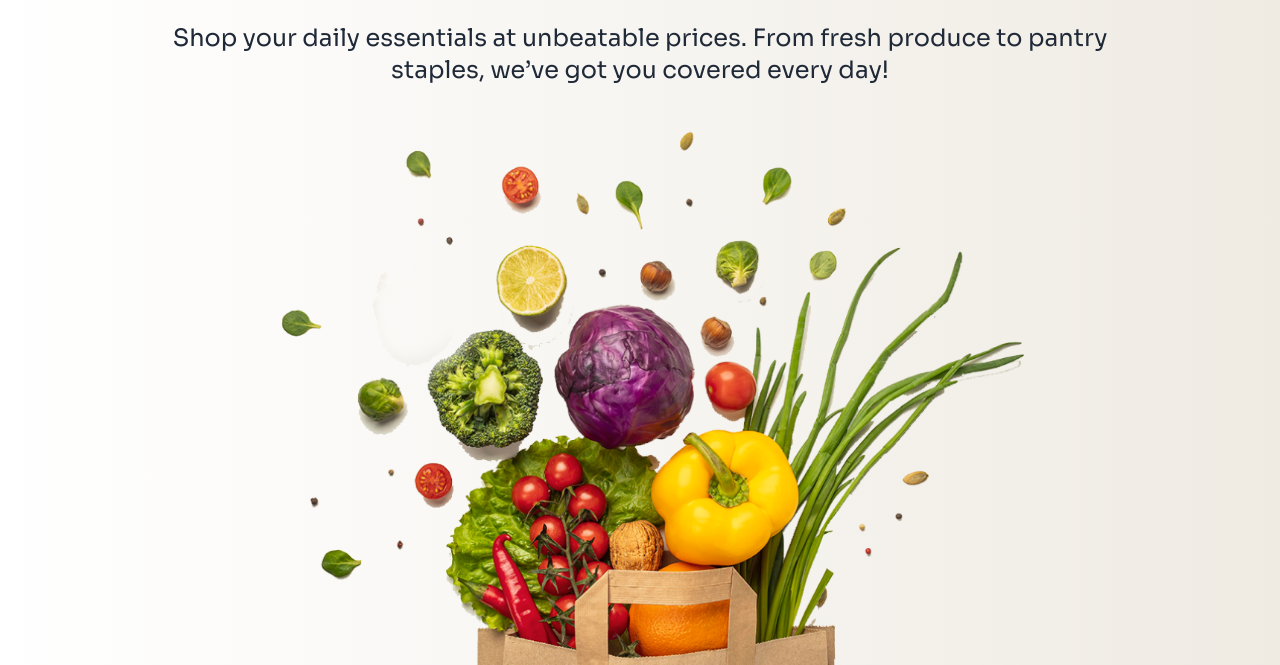
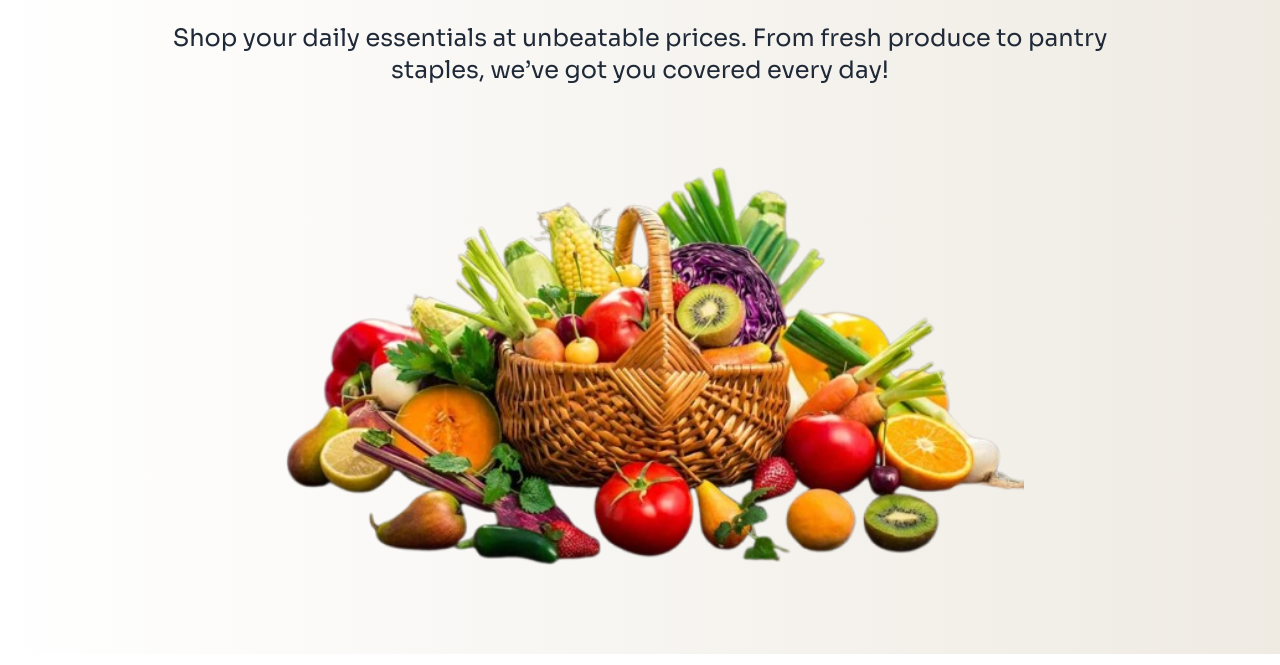
Before and after one commit to taherunnasatoma/nature_platter, a plain HTML site: page index.html in a window 1280 px wide. Shown: the part 287-952 px from the top of the page. Drawn offline with nearby package versions, Linux system fonts and the light colour scheme.

Commit message:
added images

```diff
--- a/index.html
+++ b/index.html
@@ -100,7 +100,7 @@
             Count</span> On, Prices You’ll Love!</h3>
             <p class="text-2xl mb-9">Shop your daily essentials at unbeatable prices. From fresh produce to pantry <br> staples, we’ve got you covered every day!</p>
             <div class="flex justify-center ">
-              <img class="w-full max-w-3xl mb-8 hover:animate-pulse" src="c2-assets/hero-vegetables.png" alt="">
+              <img class="w-full max-w-3xl mb-8 hover:animate-pulse" src="c2-assets/vegetables1.png" alt="">
           </div>
         </section>
 
```
Also changed, not shown: c2-assets/Fruits-and-Vegetables.jpg (added), c2-assets/vegetables.jpg (added), c2-assets/vegetables1.jpg (added), c2-assets/vegetables1.png (added).
